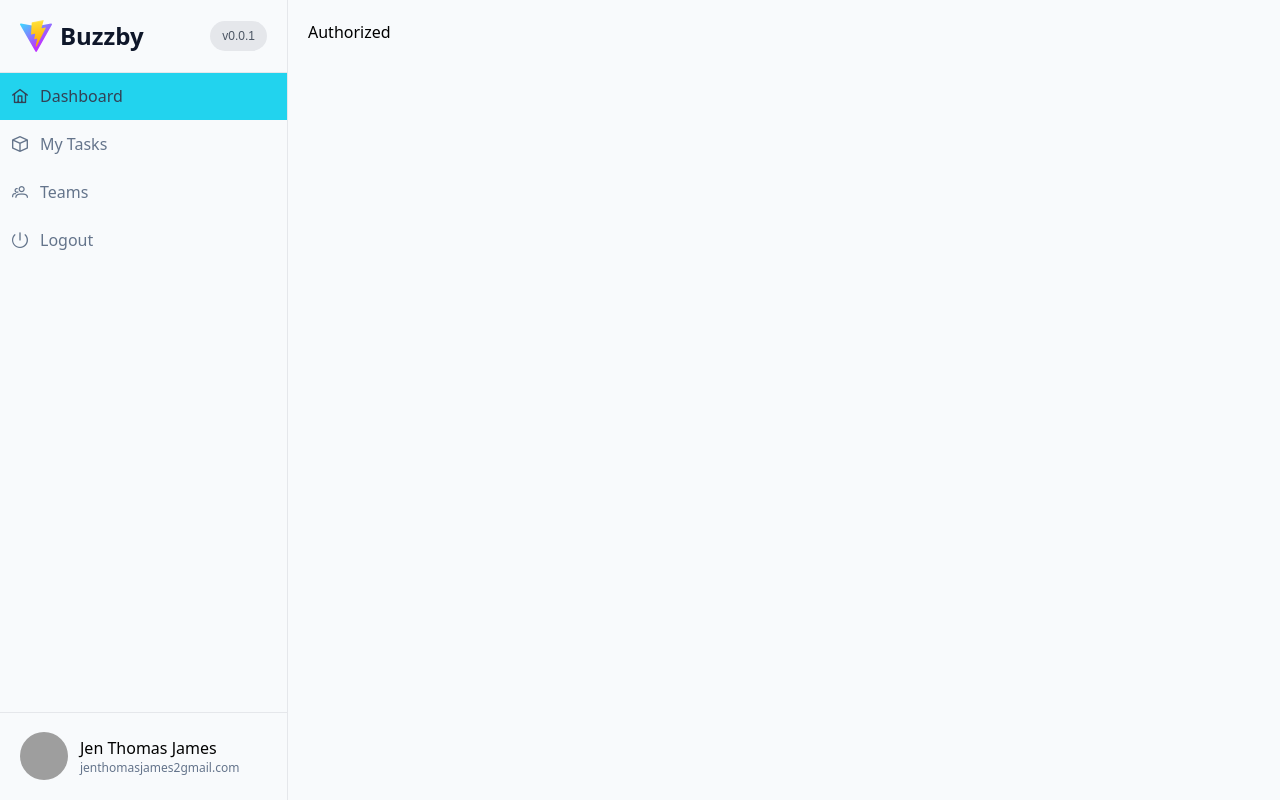
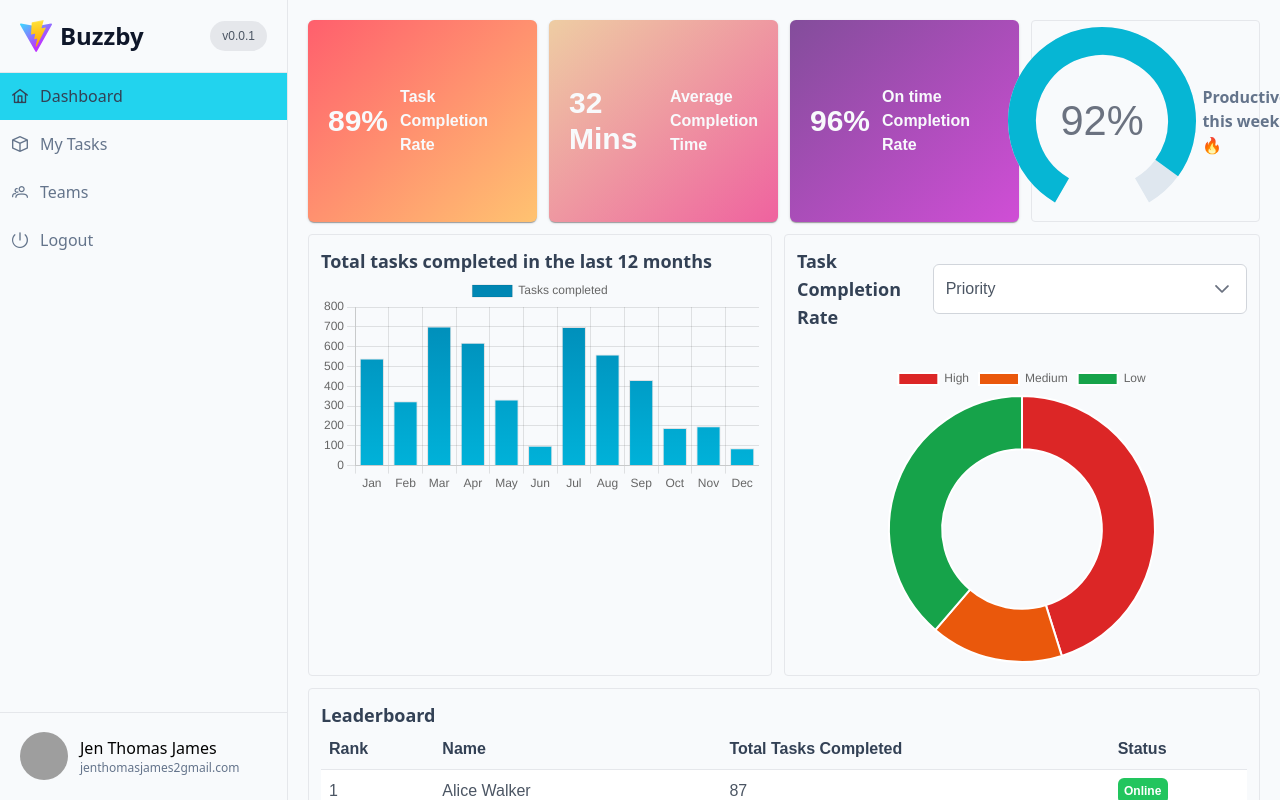
Before and after one commit to JenTJames/buzzby-client, a React (Vite) app: page /dashboard in a window 1280 px wide. Shown: the top 800 px of the page. Built offline with nearby package versions, Linux system fonts and the light colour scheme; grey boxes are pictures that could not be loaded; a web font is replaced by a local one.

Commit message:
Feat: Add dashboard page

```diff
--- a/src/components/Authorized.jsx
+++ b/src/components/Authorized.jsx
@@ -6,7 +6,7 @@ const Authorized = ({ children }) => {
   return (
     <div className="min-w-full min-h-screen flex">
       <Sidebar />
-      <div className="flex flex-col gap-3 p-5">{children}</div>
+      <div className="flex flex-col gap-3 p-5 flex-1">{children}</div>
     </div>
   );
 };
--- a/src/pages/DashboardPage.jsx
+++ b/src/pages/DashboardPage.jsx
@@ -1,9 +1,208 @@
+import { useMemo, useState } from "react";
+import { Card } from "primereact/card";
+import { Knob } from "primereact/knob";
+import { Chart } from "primereact/chart";
+import { Column } from "primereact/column";
+import { Dropdown } from "primereact/dropdown";
+import { DataTable } from "primereact/datatable";
+import { Tag } from "primereact/tag";
+
 import Authorized from "../components/Authorized";
 
 const DashboardPage = () => {
+  const [selectedTaskBreakdownType, setSelectedTaskBreakdownType] =
+    useState("Priority");
+
+  const tasksCompletedData = useMemo(() => {
+    return {
+      labels: [
+        "Jan",
+        "Feb",
+        "Mar",
+        "Apr",
+        "May",
+        "Jun",
+        "Jul",
+        "Aug",
+        "Sep",
+        "Oct",
+        "Nov",
+        "Dec",
+      ],
+      datasets: [
+        {
+          label: "Tasks completed",
+          data: [540, 325, 702, 620, 333, 100, 699, 560, 432, 190, 199, 87],
+          borderWidth: 1,
+        },
+      ],
+    };
+  }, []);
+  const tasksCompletedOptions = useMemo(() => {
+    return {
+      scales: {
+        y: {
+          beginAtZero: true,
+        },
+      },
+      backgroundColor: (context) => {
+        const ctx = context.chart.ctx;
+        const gradient = ctx.createLinearGradient(0, 0, 0, 200);
+        gradient.addColorStop(0, "#0083B0");
+        gradient.addColorStop(1, "#00B4DB");
+        return gradient;
+      },
+    };
+  }, []);
+  const priorityTasksRatedata = useMemo(() => {
+    return {
+      labels: ["High", "Medium", "Low"],
+      datasets: [
+        {
+          label: "Tasks completed",
+          data: [14, 5, 12],
+          backgroundColor: ["#dc2626", "#ea580c", "#16a34a"],
+          hoverBackgroundColor: ["#f87171", "#fb923c", "#4ade80"],
+        },
+      ],
+    };
+  }, []);
+  const doughnutChartOptions = useMemo(() => {
+    return {
+      cutout: "60%",
+    };
+  }, []);
+  const statusTasksRatedata = useMemo(() => {
+    return {
+      labels: ["Todo", "In Progress", "Completed", "Overdue"],
+      datasets: [
+        {
+          data: [22, 7, 5, 2],
+          backgroundColor: ["#475569", "#0284c7", "#16a34a", "#dc2626"],
+          hoverBackgroundColor: ["#94a3b8", "#38bdf8", "#4ade80", "#f87171"],
+        },
+      ],
+    };
+  }, []);
+  const leaderBoard = useMemo(
+    () => [
+      { rank: 1, name: "Alice Walker", tasksCompleted: 87, status: "Online" },
+      { rank: 2, name: "Bob Johnson", tasksCompleted: 62, status: "Offline" },
+      { rank: 3, name: "Charlie Wilson", tasksCompleted: 95, status: "Online" },
+      { rank: 4, name: "David Miller", tasksCompleted: 38, status: "Offline" },
+      { rank: 5, name: "Emily Garcia", tasksCompleted: 79, status: "Online" },
+      {
+        rank: 6,
+        name: "Frank Hernandez",
+        tasksCompleted: 45,
+        status: "Online",
+      },
+      { rank: 7, name: "Grace Thomas", tasksCompleted: 82, status: "Online" },
+      { rank: 8, name: "Henry Lee", tasksCompleted: 57, status: "Offline" },
+      { rank: 9, name: "Isabella Brown", tasksCompleted: 29, status: "Online" },
+      { rank: 10, name: "Jack Robinson", tasksCompleted: 92, status: "Online" },
+    ],
+    []
+  );
+
+  const renderStatus = ({ status }) => {
+    switch (status.toLowerCase()) {
+      case "online":
+        return <Tag severity="success" value="Online"></Tag>;
+      case "offline":
+        return <Tag severity="danger" value="Offline"></Tag>;
+      default:
+        return <Tag severity="secondary" value="Unknown"></Tag>;
+    }
+  };
+
   return (
     <>
-      <Authorized>Authorized</Authorized>
+      <Authorized>
+        <div className="grid grid-cols-4 gap-3">
+          <Card className="bg-gradient-to-br from-[#FF5F6D] to-[#FFC371] justify-center flex items-center">
+            <div className="flex gap-3 items-center text-slate-50">
+              <h1 className="text-3xl font-bold">89%</h1>
+              <h1 className="font-semibold">Task Completion Rate</h1>
+            </div>
+          </Card>
+          <Card className="bg-gradient-to-br from-[#EECDA3] to-[#EF629F] justify-center flex items-center">
+            <div className="flex gap-3 items-center text-slate-50">
+              <h1 className="text-3xl font-bold">32 Mins</h1>
+              <h1 className="font-semibold w-1/2">Average Completion Time</h1>
+            </div>
+          </Card>
+          <Card className="bg-gradient-to-br from-[#834d9b] to-[#d04ed6] justify-center flex items-center">
+            <div className="flex gap-3 items-center text-slate-50">
+              <h1 className="text-3xl font-bold">96%</h1>
+              <h1 className="font-semibold">On time Completion Rate</h1>
+            </div>
+          </Card>
+          <div className="flex justify-center items-center border rounded">
+            <Knob value={92} valueTemplate={"{value}%"} size={200} />
+            <h1 className="text-slate-500 font-semibold">
+              Productive this week🔥
+            </h1>
+          </div>
+        </div>
+        <div className="flex gap-3">
+          <div className="flex-1 flex flex-col border rounded p-3">
+            <h1 className="text-slate-700 text-lg font-semibold">
+              Total tasks completed in the last 12 months
+            </h1>
+            <Chart
+              type="bar"
+              data={tasksCompletedData}
+              options={tasksCompletedOptions}
+            />
+          </div>
+          <div className="flex-0 w-1/2 flex flex-col border rounded p-3 gap-8">
+            <div className="flex justify-between items-center">
+              <h1 className="text-slate-700 text-lg font-semibold">
+                Task Completion Rate
+              </h1>
+              <Dropdown
+                className="w-48"
+                value={selectedTaskBreakdownType}
+                onChange={(event) => setSelectedTaskBreakdownType(event.value)}
+                options={["Priority", "Status"]}
+                placeholder="Select the task breakdown rate"
+              />
+            </div>
+            <div className="self-center">
+              <Chart
+                type="doughnut"
+                data={
+                  selectedTaskBreakdownType === "Priority"
+                    ? priorityTasksRatedata
+                    : statusTasksRatedata
+                }
+                options={doughnutChartOptions}
+              />
+            </div>
+          </div>
+        </div>
+        <div className="flex justify-center items-center">
+          <div className="flex-1 flex flex-col border rounded p-3">
+            <h1 className="text-slate-700 text-lg font-semibold">
+              Leaderboard
+            </h1>
+            <DataTable value={leaderBoard} size="small">
+              <Column field="rank" header="Rank"></Column>
+              <Column field="name" header="Name"></Column>
+              <Column
+                field="tasksCompleted"
+                header="Total Tasks Completed"
+              ></Column>
+              <Column
+                field="status"
+                header="Status"
+                body={renderStatus}
+              ></Column>
+            </DataTable>
+          </div>
+        </div>
+      </Authorized>
     </>
   );
 };
```
